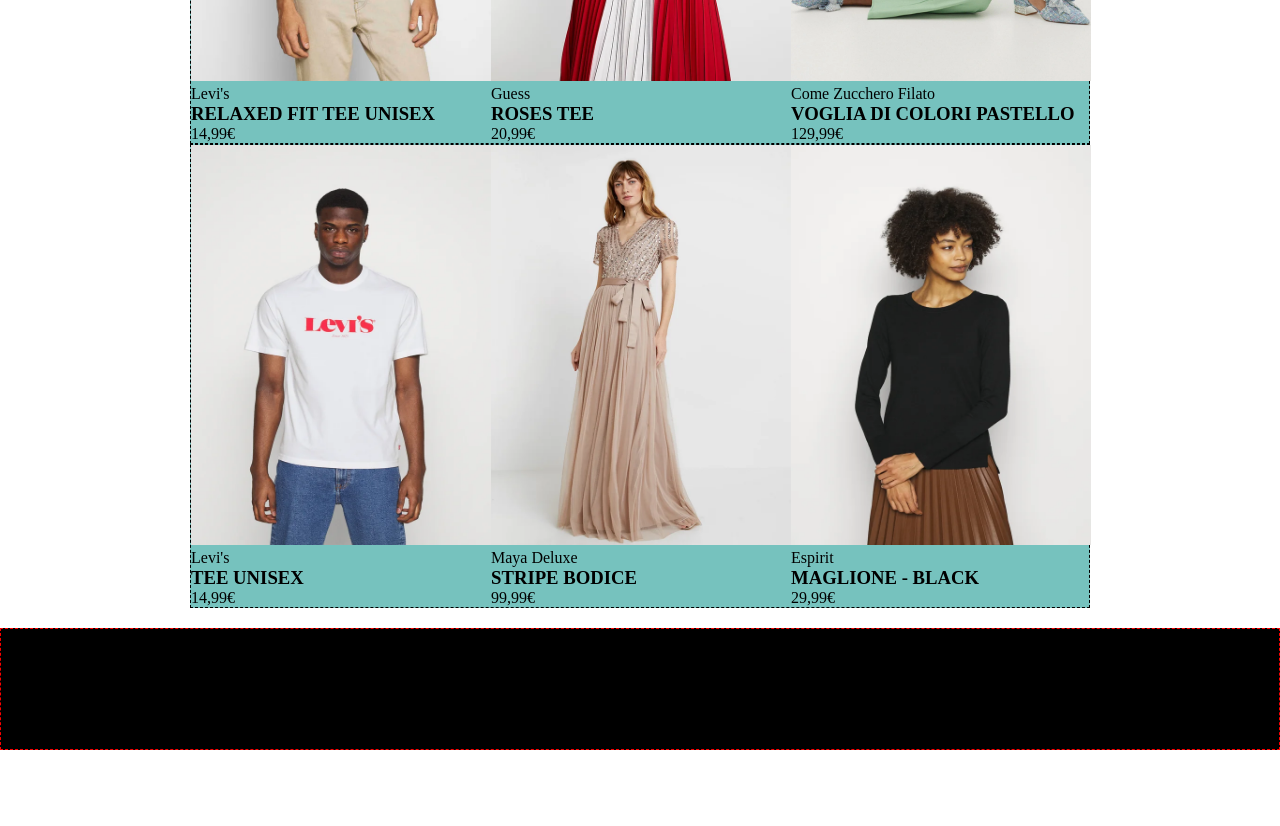
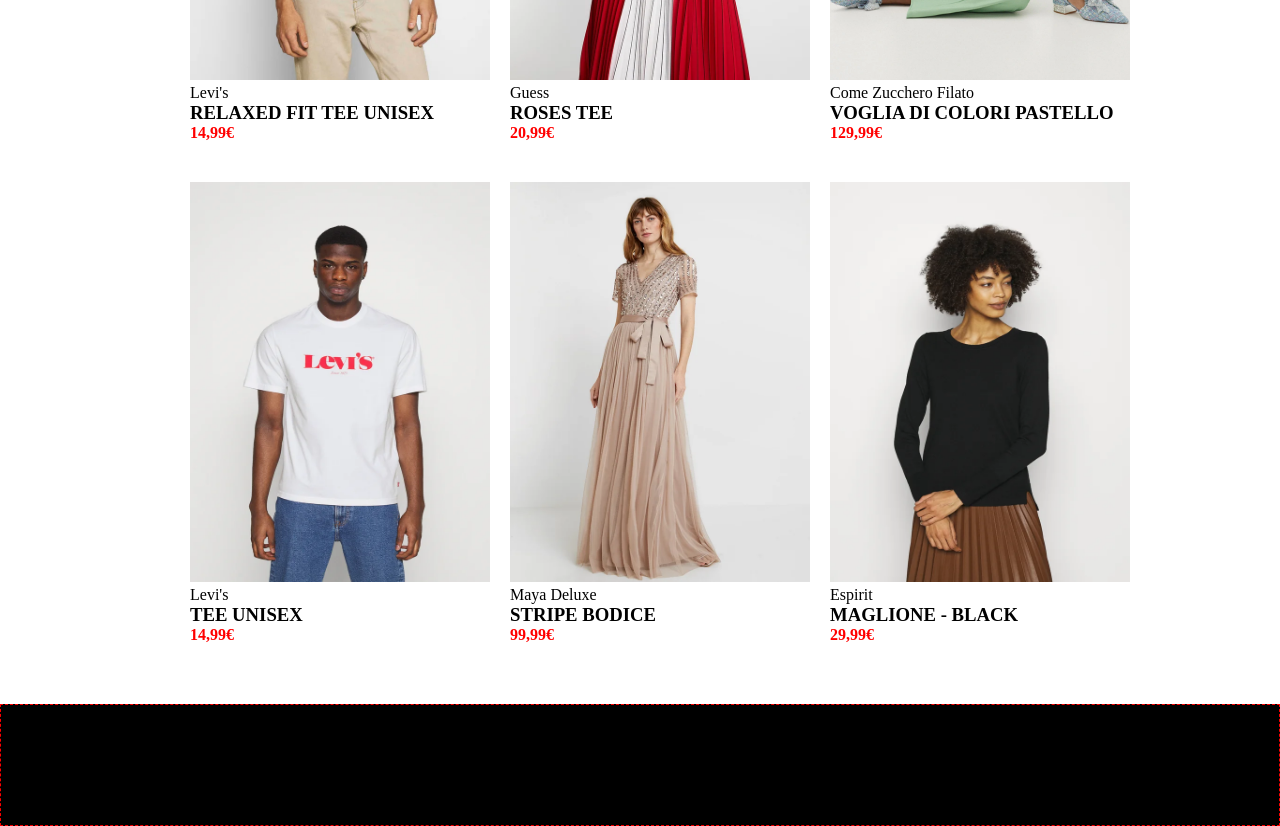
Before and after one commit to Debby95/html-css-boolando, a plain HTML site: page index.html in a window 1280 px wide. Shown: the part 420-1246 px from the top of the page. Before the commit the page ends 1170 px from the top, so only its background shows below. Drawn offline with Linux system fonts and the light colour scheme.

Commit message:
Aggiunge gap tra le immagini

```diff
--- a/index.html
+++ b/index.html
@@ -44,17 +44,15 @@
                         <img src="img/1.webp" alt="">
                         <span>Levi's</span>
                         <h3>RELAXED FIT TEE UNISEX</h3>
-                        <span>14,99€</span>
+                        <span class="discount-clothes">14,99€</span>
                     </div>
                 </div>
-            </div>
-
                 <div class="col">
                     <div class="clothes">
                         <img src="img/2.webp" alt="">
                         <span>Guess</span>
                         <h3>ROSES TEE</h3>
-                    <span>20,99€</span>
+                        <span class="discount-clothes">20,99€</span>
                     </div>
                 </div>
 
@@ -63,7 +61,8 @@
                         <img src="img/3.webp" alt="">
                         <span>Come Zucchero Filato</span>
                         <h3>VOGLIA DI COLORI PASTELLO</h3>
-                    <span>129,99€</span>
+                        <span class="discount-clothes">129,99€</span>
+                    </div>
                 </div>
             </div>
         </div>
@@ -78,7 +77,7 @@
                             <img src="img/4.webp" alt="">
                             <span>Levi's</span>
                             <h3>TEE UNISEX</h3>
-                            <span>14,99€</span>
+                            <span class="discount-clothes">14,99€</span>
                         </div>
                     </div>
                 </div>
@@ -88,7 +87,7 @@
                         <img src="img/5.webp" alt="">
                         <span>Maya Deluxe</span>
                         <h3>STRIPE BODICE</h3>
-                        <span>99,99€</span>
+                        <span class="discount-clothes">99,99€</span>
                     </div>
                 </div>
 
@@ -97,7 +96,7 @@
                         <img src="img/6.webp" alt="">
                         <span>Espirit</span>
                         <h3>MAGLIONE - BLACK</h3>
-                        <span>29,99€</span>
+                        <span class="discount-clothes">29,99€</span>
                     </div>
                 </div>
             </div>
--- a/styles.css
+++ b/styles.css
@@ -21,6 +21,8 @@ nav {
 
 .row {
     display: flex;
+    gap: 20px;
+    margin-bottom: 40px;
 }
 
 .logo-boolean {
@@ -36,14 +38,17 @@ nav {
 .container-shop {
     display: flex;
     width: 900px;
-    background-color: #76c2be;
-    border: 1px dashed black;
     margin: 0 auto;
 }
 
 img {
     width: 300px;
     height: 400px;
+}
+
+.discount-clothes {
+    color: red;
+    font-weight: bold;
 }
 
 footer {
```
Lines whose indentation alone changed are shown as unchanged.
